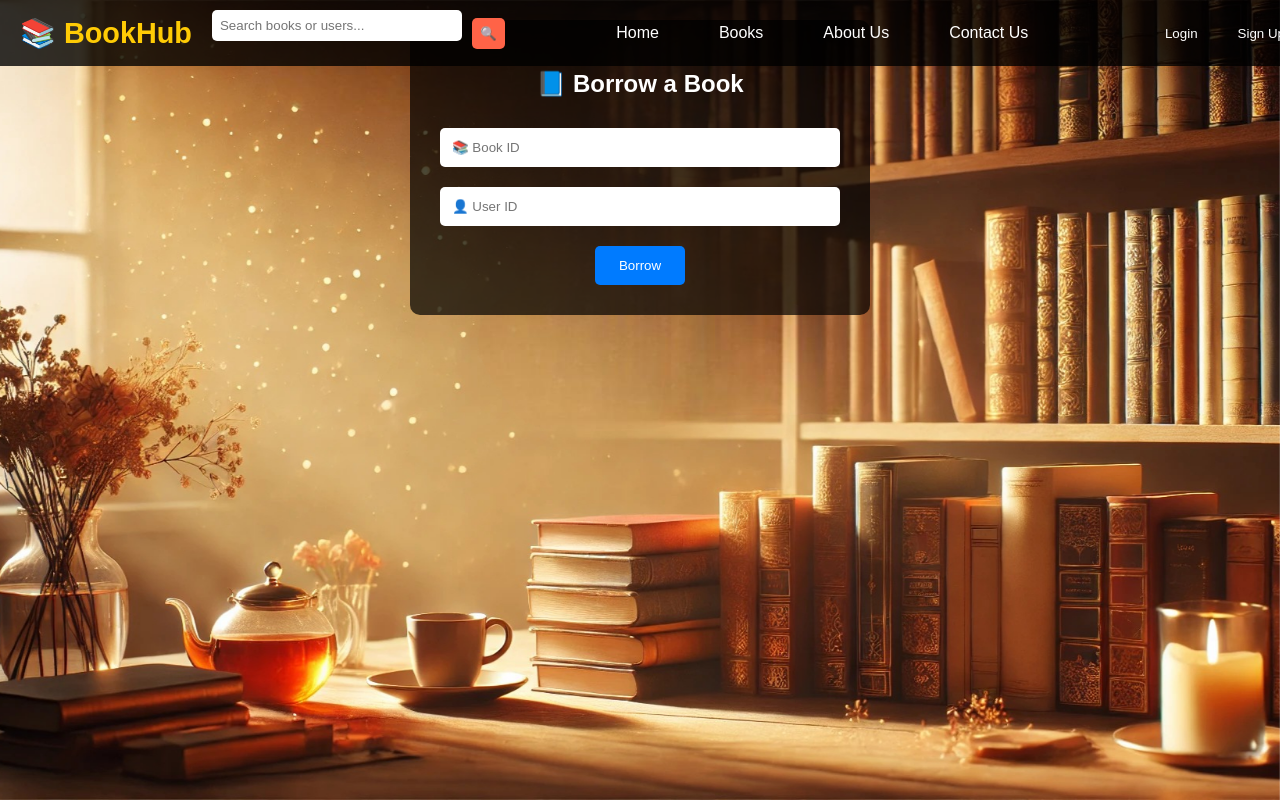
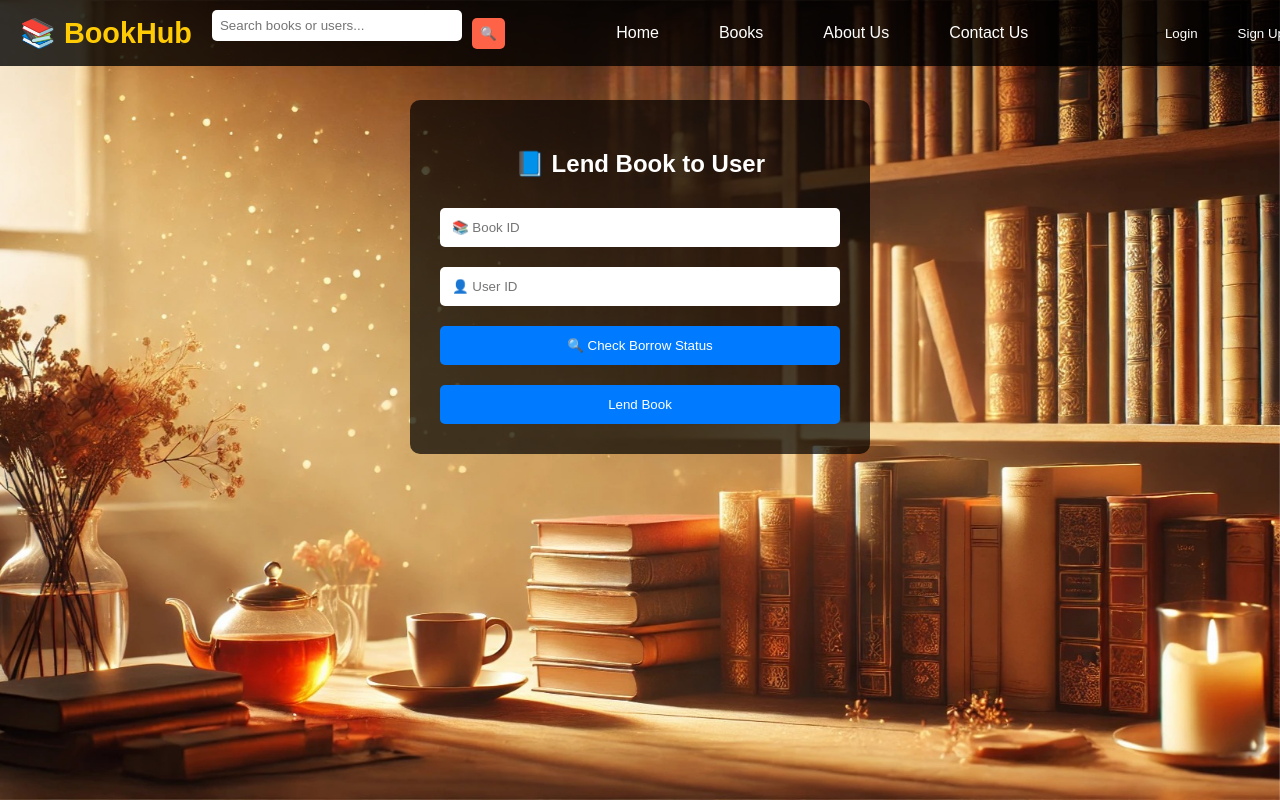
Before and after one commit to SadathRahmanN/BookHub, a React (Create React App) app in the folder frontend/: page /borrow-book in a window 1280 px wide. Built offline with nearby package versions, Linux system fonts and the light colour scheme; no server answers.

Commit message:
`Refactor CSS styles for Book Form, Book List, Borrow Book, and Borrowed Book components`

```diff
--- a/frontend/src/App.js
+++ b/frontend/src/App.js
@@ -13,12 +13,12 @@ import PatronDashboard from './components/dashboards/PatronDashboard';
 import LibrarianDashboard from './components/dashboards/LibrarianDashboard';
 import ApproveLibrarian from './components/dashboards/ApproveLibrarian';
 import ApproveClientPatron from './components/dashboards/ApproveClientPatron';
-import BorrowedBooks from './components/borrow/BorrowedBook';
+import BorrowedBooks from './components/borrow/BorrowBook';
 import ReturnRequests from './components/requests/ReturnRequests';
 import ExtensionRequests from './components/requests/ExtensionRequests';
 import BookForm from './components/books/BookForm';
 import BookList from './components/books/BookList';
-import BorrowBook from './components/borrow/BorrowedBook';
+import BorrowBook from './components/borrow/BorrowBook';
 import BorrowHistory from './components/borrow/BorrowHistory';
 import UserForm from './components/users/UserForm';
 import UserList from './components/users/UserList';
--- a/frontend/src/components/books/BookForm.css
+++ b/frontend/src/components/books/BookForm.css
@@ -1,15 +1,17 @@
+/* Book Form Container */
 .book-form-container {
   background-color: rgba(0, 0, 0, 0.7);
   color: #fff;
-    padding: 30px;
+  padding: 80px;
   border-radius: 10px;
   width: 90%;
   max-width: 500px;
-    margin: 20px auto;
+  margin: 100px auto 20px; /* Ensure content starts below navbar */
   text-align: center;
   box-sizing: border-box;
 }
 
+/* Input styles for Book Form */
 .book-form input {
   width: 100%;
   padding: 12px;
@@ -21,6 +23,7 @@
   color: #000;
 }
 
+/* Button styles for Book Form */
 .book-form button {
   padding: 12px 24px;
   background-color: #28a745;
--- a/frontend/src/components/borrow/BorrowBook.css
+++ b/frontend/src/components/borrow/BorrowBook.css
@@ -1,3 +1,7 @@
+.page-wrapper {
+  padding-top: 80px; /* space for navbar */
+}
+
 .borrow-form-container {
   background-color: rgba(0, 0, 0, 0.7);
   color: white;
@@ -33,3 +37,22 @@
 .borrow-form button:hover {
   background-color: #0056b3;
 }
+
+.borrow-message {
+  margin: 10px 0;
+  font-weight: bold;
+}
+
+.button-group {
+  display: flex;
+  flex-direction: column;
+  gap: 10px;
+}
+
+.secondary-btn {
+  background-color: #6c757d;
+}
+
+.secondary-btn:hover {
+  background-color: #5a6268;
+}
--- /dev/null
+++ b/frontend/src/components/borrow/BorrowBook.js
@@ -0,0 +1,101 @@
+import React, { useState } from 'react';
+import './BorrowBook.css';
+
+const BorrowBook = () => {
+  const [bookId, setBookId] = useState('');
+  const [userId, setUserId] = useState('');
+  const [message, setMessage] = useState('');
+  const [borrowId, setBorrowId] = useState(null); // to track existing record
+
+  const handleFetchBorrow = async () => {
+    try {
+      const response = await fetch(
+        `http://127.0.0.1:8000/library/api/borrowed-books/?book_id=${bookId}&user_id=${userId}`
+      );
+      const data = await response.json();
+      if (data && data.length > 0) {
+        const borrow = data[0];
+        setBorrowId(borrow.id);
+        setMessage(`ℹ️ Borrow record already exists. (ID: ${borrow.id})`);
+      } else {
+        setBorrowId(null);
+        setMessage('✅ Book is available to lend to this user.');
+      }
+    } catch (error) {
+      console.error('Fetch error:', error);
+      setMessage('⚠️ Error checking borrow status.');
+    }
+  };
+
+  const handleLendBook = async (e) => {
+    e.preventDefault();
+    if (!bookId.trim() || !userId.trim()) {
+      setMessage('⚠️ Please provide both Book ID and User ID.');
+      return;
+    }
+
+    const payload = {
+      book: bookId,
+      user: userId,
+      date: new Date().toISOString(),
+    };
+
+    try {
+      const url = borrowId
+        ? `http://127.0.0.1:8000/library/api/borrowed-books/${borrowId}/`
+        : `http://127.0.0.1:8000/library/api/borrowed-books/`;
+      const method = borrowId ? 'PUT' : 'POST';
+
+      const response = await fetch(url, {
+        method,
+        headers: {
+          'Content-Type': 'application/json',
+        },
+        body: JSON.stringify(payload),
+      });
+
+      if (!response.ok) throw new Error('Failed to save borrow record');
+
+      setMessage(borrowId ? '🔄 Borrow record updated.' : '✅ Book lent to user.');
+      setBookId('');
+      setUserId('');
+      setBorrowId(null);
+    } catch (error) {
+      console.error('Submit error:', error);
+      setMessage('❌ Error lending book.');
+    }
+  };
+
+  return (
+    <div className="page-wrapper">
+      <div className="borrow-form-container">
+        <h2>📘 Lend Book to User</h2>
+        {message && <p className="borrow-message">{message}</p>}
+        <form onSubmit={handleLendBook} className="borrow-form">
+          <input
+            type="text"
+            placeholder="📚 Book ID"
+            value={bookId}
+            onChange={(e) => setBookId(e.target.value)}
+            required
+          />
+          <input
+            type="text"
+            placeholder="👤 User ID"
+            value={userId}
+            onChange={(e) => setUserId(e.target.value)}
+            required
+          />
+          <div className="button-group">
+            <button type="button" className="secondary-btn" onClick={handleFetchBorrow}>
+              🔍 Check Borrow Status
+            </button>
+            <button type="submit">{borrowId ? 'Update Lending' : 'Lend Book'}</button>
+          </div>
+        </form>
+      </div>
+    </div>
+  );
+};
+
+export default BorrowBook;
--- a/frontend/src/components/borrow/BorrowedBook.js
+++ /dev/null
@@ -1,48 +0,0 @@
-// src/components/books/BorrowBook.js
-
-import React, { useState } from 'react';
-import './BorrowBook.css';
-
-const BorrowBook = ({ onBorrow }) => {
-  const [bookId, setBookId] = useState('');
-  const [userId, setUserId] = useState('');
-  const [message, setMessage] = useState('');
-
-  const handleSubmit = (e) => {
-    e.preventDefault();
-    if (bookId.trim() && userId.trim()) {
-      onBorrow({ bookId, userId, date: new Date().toISOString() });
-      setMessage('✅ Book borrowed successfully!');
-      setBookId('');
-      setUserId('');
-    } else {
-      setMessage('⚠️ Please fill in all fields.');
-    }
-  };
-
-  return (
-    <div className="borrow-form-container">
-      <h2>📘 Borrow a Book</h2>
-      {message && <p className="borrow-message">{message}</p>}
-      <form onSubmit={handleSubmit} className="borrow-form">
-        <input
-          type="text"
-          placeholder="📚 Book ID"
-          value={bookId}
-          onChange={(e) => setBookId(e.target.value)}
-          required
-        />
-        <input
-          type="text"
-          placeholder="👤 User ID"
-          value={userId}
-          onChange={(e) => setUserId(e.target.value)}
-          required
-        />
-        <button type="submit">Borrow</button>
-      </form>
-    </div>
-  );
-};
-
-export default BorrowBook;
```
Also changed, not shown: frontend/src/components/books/BookList.css (+12 -3 lines). Lines whose indentation alone changed are shown as unchanged.
